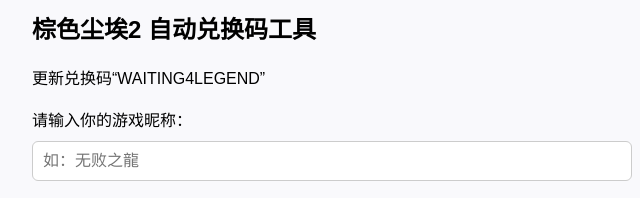
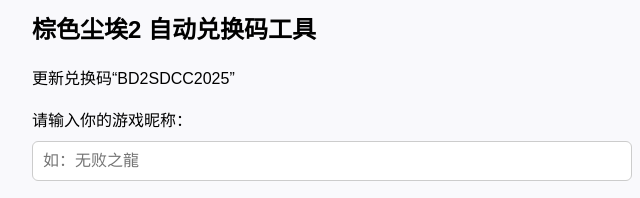
Before and after one commit to liuqiaochi/bd2Coupon, a plain HTML site: page index.html in a window 1280 px wide. Shown: the part 200-398 px from the top of the page, 308-948 px from the left. Drawn offline with Linux system fonts and the light colour scheme.

Commit message:
Update index.html

```diff
--- a/index.html
+++ b/index.html
@@ -59,7 +59,7 @@
     <img src="https://i.imgs.ovh/2025/07/18/Di2x0.jpeg" alt="棕色尘埃2横幅" class="banner" />
 
     <h2>棕色尘埃2 自动兑换码工具</h2>
-    <label>更新兑换码“WAITING4LEGEND”<br></label>
+    <label>更新兑换码“BD2SDCC2025”<br></label>
     <label><br>请输入你的游戏昵称：</label>
     <input type="text" id="nickname" placeholder="如：无败之龍" />
 
```
